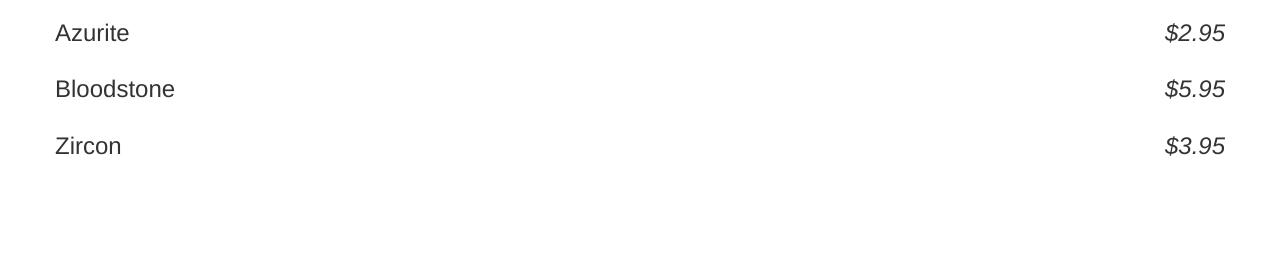
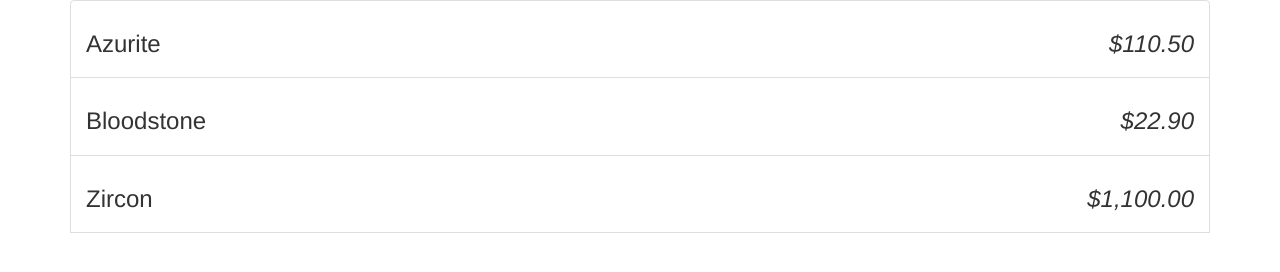
Before and after one commit to leokleok/angularstore, a plain HTML site: page index.html in a window 1280 px wide. Drawn offline with nearby package versions, Linux system fonts and the light colour scheme.

Commit message:
learnt filter and ng-src

```diff
--- a/app.js
+++ b/app.js
@@ -1,13 +1,44 @@
 (function() {
   var app = angular.module('gemStore', []);
 
-  app.controller('StoreController', function(){
+  app.controller('StoreController', function() {
     this.products = gems;
   });
 
-  var gems = [
-    { name: 'Azurite', price: 2.95 },
-    { name: 'Bloodstone', price: 5.95 },
-    { name: 'Zircon', price: 3.95 }
-  ];
+  var gems = [{
+    name: 'Azurite',
+    description: "Some gems have hidden qualities beyond their luster, beyond their shine... Azurite is one of those gems.",
+    shine: 8,
+    price: 110.50,
+    rarity: 7,
+    color: '#CCC',
+    faces: 14,
+    images: [ ]
+  }, {
+    name: 'Bloodstone',
+    description: "Origin of the Bloodstone is unknown, hence its low value. It has a very high shine and 12 sides, however.",
+    shine: 9,
+    price: 22.90,
+    rarity: 6,
+    color: '#EEE',
+    faces: 12,
+    images: [
+      "images/gem-01.gif",
+      "images/gem-03.gif",
+      "images/gem-04.gif"
+    ]
+  }, {
+    name: 'Zircon',
+    description: "Zircon is our most coveted and sought after gem. You will pay much to be the proud owner of this gorgeous and high shine gem.",
+    shine: 70,
+    price: 1100,
+    rarity: 2,
+    color: '#000',
+    faces: 6,
+    images: [
+      "images/gem-06.gif",
+      "images/gem-07.gif",
+      "images/gem-09.gif"
+    ]
+  }];
 })();
--- a/index.html
+++ b/index.html
@@ -8,12 +8,23 @@
   </head>
 
   <body class="container" ng-controller="StoreController as store">
-      <div class="product row" ng-repeat="product in store.products">
+    <div class="list-group">
+    <!--  Product Container  -->
+      <div class="list-group-item" ng-repeat="product in store.products">
         <h3>
           {{product.name}}
           <em class="pull-right">{{product.price | currency }}</em>
         </h3>
       </div>
+    <!-- Image Gallery  -->
+           <div class="gallery" ng-show="store.product.images.length">
+             <img class="img img-circle img-thumbnail center-block" ng-src="{{product.images[0]}}" />
+             <ul class="clearfix">
+               <li class="small-image pull-left thumbnail" ng-repeat="image in product.images"> <img ng-src="{{image}}" /> </li>
+             </ul>
+           </div>
+         </div>
+       </div>
   <script src="app.js"></script>
   </body>
 
```
